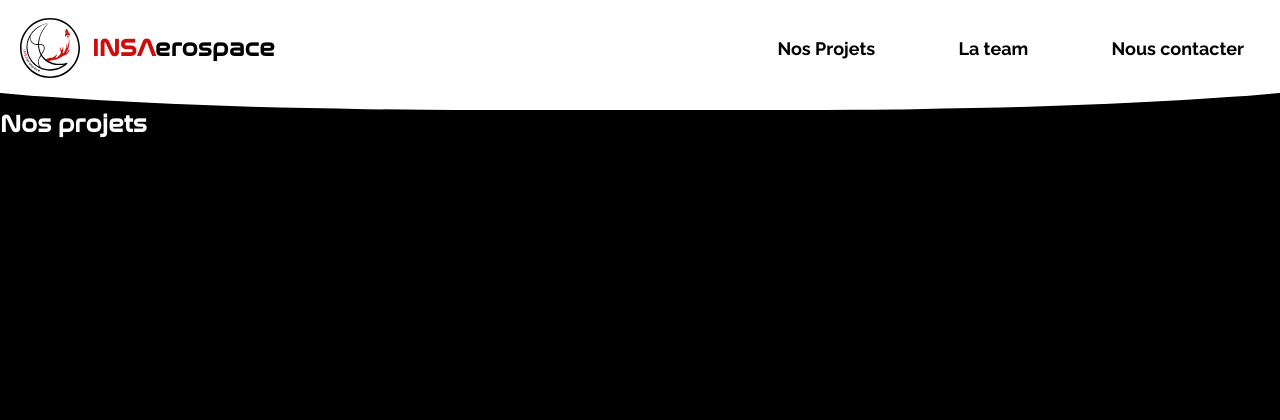
After one commit to insa-sh/site-insaerospace, a Django app: page /nos-membres/ in a window 1280 px wide; the page is wider, and only the part inside the window is pictured. The commit adds this page. Shown: the top 420 px of that part. Run offline with Django 5.2, Linux system fonts and the light colour scheme; some libraries are stand-ins or nearby versions.

Commit message:
AJout de pages vierges + liens

```diff
--- a/insaerospace/insaerospace/urls.py
+++ b/insaerospace/insaerospace/urls.py
@@ -21,5 +21,6 @@ from main import views
 urlpatterns = [
     path('admin/', admin.site.urls),
     path('', views.accueil, name='accueil'),
-    path('nos-projets/', views.nosProjets, name='nos-projets')
+    path('nos-projets/', views.nosProjets, name='nos-projets'),
+    path('nos-membres/', views.nosMembres, name='nos-membres')
 ]
--- a/insaerospace/main/templates/main/base.html
+++ b/insaerospace/main/templates/main/base.html
@@ -32,7 +32,7 @@
             <nav id="nav-menu" class="">
                 <ul>
                     <a href="{% url 'nos-projets' %}"><i class="fa-solid fa-caret-right mobile-only"></i> Nos Projets</a>
-                    <a href="#"><i class="fa-solid fa-caret-right mobile-only"></i> La team</a>
+                    <a href="{% url 'nos-membres'%}"><i class="fa-solid fa-caret-right mobile-only"></i> La team</a>
                     <a href="#"><i class="fa-solid fa-caret-right mobile-only"></i> Nous contacter</a>
                 </ul>
             </nav>
--- /dev/null
+++ b/insaerospace/main/templates/main/nos-membres.html
@@ -0,0 +1,13 @@
+{% extends "main/base.html" %}
+{% load static %}
+
+{% block title %}Nos membres{% endblock %}
+
+
+{% block extrahead %}
+
+{% endblock %}
+
+{% block content %}
+ <h1>Nos projets</h1>
+{% endblock %}
--- a/insaerospace/main/views.py
+++ b/insaerospace/main/views.py
@@ -11,3 +11,7 @@ def accueil(request):
 
 def nosProjets(request):
     return render(request, 'main/nos-projets.html')
+
+
+def nosMembres(request):
+    return render(request, 'main/nos-membres.html')
```
